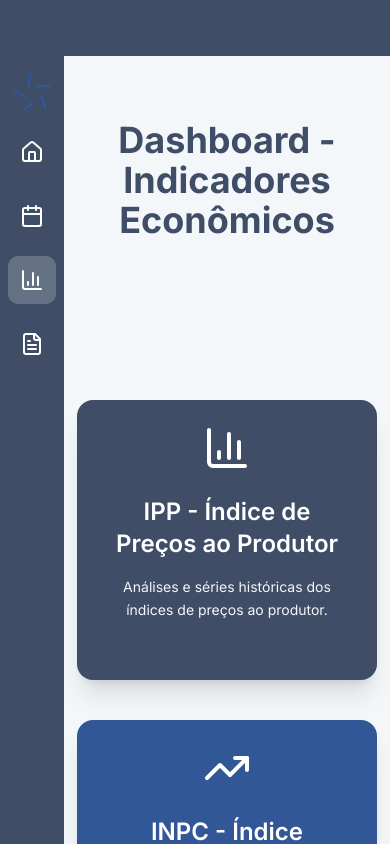
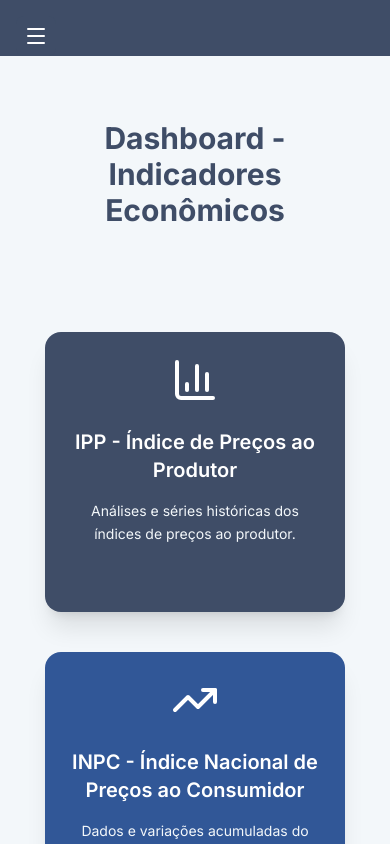
Before and after one commit to caiolucasxz55/sparta-web, a Next.js app: page /dashboard in a window 390 px wide. Shown: the top 844 px of the page. Built offline with nearby package versions, Linux system fonts and the light colour scheme.

Commit message:
Refact: adding more Responsiviness

```diff
--- a/src/app/dashboard/page.tsx
+++ b/src/app/dashboard/page.tsx
@@ -33,28 +33,26 @@ export default function DashboardMain() {
   return (
     <div className="flex bg-[#F3F7FA] min-h-screen">
       <Sidebar />
-      <div className="flex-1 flex flex-col items-center justify-center  py-16 px-4">
-
-        <h1 className="text-4xl font-bold text-[#3F4D67] pb-24 mb-16 text-center">
+      <div className="flex-1 flex flex-col items-center justify-start py-16 px-4">
+        <h1 className="text-3xl md:text-4xl font-bold text-[#3F4D67] pb-16 mb-10 text-center">
           Dashboard - Indicadores Econômicos
         </h1>
-
-
-        <div className="grid grid-cols-1 md:grid-cols-3 gap-10 max-w-6xl w-full justify-items-center">
+        <div className="grid grid-cols-1 sm:grid-cols-2 lg:grid-cols-3 gap-10 max-w-6xl w-full justify-items-center">
           {cards.map((card, idx) => (
-            <Link key={idx} href={card.href}>
+            <Link key={idx} href={card.href} className="w-full flex justify-center">
               <motion.div
                 whileHover={{ scale: 1.05 }}
                 whileTap={{ scale: 0.98 }}
                 className={`rounded-2xl shadow-xl cursor-pointer flex flex-col items-center text-center ${card.color}`}
                 style={{
-                  width: "300px",
+                  width: "100%",
+                  maxWidth: "300px",
                   height: "280px",
                   padding: "24px",
                 }}
               >
                 <div className="mb-6">{card.icon}</div>
-                <h2 className="text-2xl font-semibold text-white mb-4">
+                <h2 className="text-xl md:text-2xl font-semibold text-white mb-4">
                   {card.title}
                 </h2>
                 <p className="text-[#F3F7FA] text-sm leading-relaxed">
--- a/src/components/structure/sidebar.tsx
+++ b/src/components/structure/sidebar.tsx
@@ -1,27 +1,46 @@
-"use client"
+"use client";
 
-import { Home, Calendar, BarChart3, FileText } from "lucide-react"
-import { cn } from "@/lib/utils"
-import Link from "next/link"
-import { usePathname } from "next/navigation"
-import Image from "next/image"
+import { Home, Calendar, BarChart3, FileText, Menu } from "lucide-react";
+import { cn } from "@/lib/utils";
+import Link from "next/link";
+import { usePathname } from "next/navigation";
+import Image from "next/image";
+import { useState } from "react";
 
 const navigationItems = [
-    { icon: Home, href: "/", label: "Home" },
-    { icon: Calendar, href: "/calendar", label: "Calendar" },
+  { icon: Home, href: "/", label: "Início" },
+  { icon: Calendar, href: "/calendar", label: "Calendário" },
   { icon: BarChart3, href: "/dashboard", label: "Dashboard" },
   { icon: FileText, href: "/about-us", label: "Sobre nós" },
-]
+];
 
 export function Sidebar() {
-    const pathname = usePathname()
+  const pathname = usePathname();
+  const [open, setOpen] = useState(false);
 
   return (
-        <div className="w-16 h-screen bg-[#3F4D67] flex flex-col items-center py-4 space-y-4">
+    <>
+
+      <button
+        className="fixed top-4 left-4 z-50 bg-[#3F4D67] p-2 rounded-md text-white lg:hidden"
+        onClick={() => setOpen(!open)}
+        aria-label="Abrir menu"
+      >
+        <Menu className="w-6 h-6" />
+      </button>
+
+
+      <div
+        className={cn(
+          "fixed top-0 left-0 h-screen w-56 bg-[#3F4D67] flex flex-col items-center py-6 space-y-6 transform transition-transform duration-300 lg:translate-x-0 lg:static lg:w-16",
+          open ? "translate-x-0" : "-translate-x-full"
+        )}
+      >
+
         <div className="mb-4">
           <Image
             src="/sparta-home.png"
-                    alt="Logo sparta"
+            alt="Logo Sparta"
             width={40}
             height={40}
             className="rounded-md"
@@ -29,21 +48,37 @@ export function Sidebar() {
         </div>
 
 
+        <nav className="flex flex-col items-center space-y-6">
           {navigationItems.map((item) => {
-                const Icon = item.icon
-                const isActive = pathname === item.href
+            const Icon = item.icon;
+            const isActive = pathname === item.href;
 
             return (
               <Link
                 key={item.href}
                 href={item.href}
-                        className={cn("p-3 rounded-lg transition-colors hover:bg-white/10", isActive && "bg-white/20")}
+                className={cn(
+                  "flex items-center gap-3 p-3 rounded-lg text-white transition-colors hover:bg-white/10 lg:gap-0 lg:justify-center",
+                  isActive && "bg-white/20"
+                )}
                 title={item.label}
+                onClick={() => setOpen(false)}
               >
-                        <Icon className="w-6 h-6 text-white" />
+                <Icon className="w-6 h-6" />
+                <span className="lg:hidden">{item.label}</span>
               </Link>
-                )
+            );
           })}
+        </nav>
       </div>
-    )
+
+
+      {open && (
+        <div
+          className="fixed inset-0 bg-black bg-opacity-30 z-40 lg:hidden"
+          onClick={() => setOpen(false)}
+        />
+      )}
+    </>
+  );
 }
```
Lines whose indentation alone changed are shown as unchanged.
